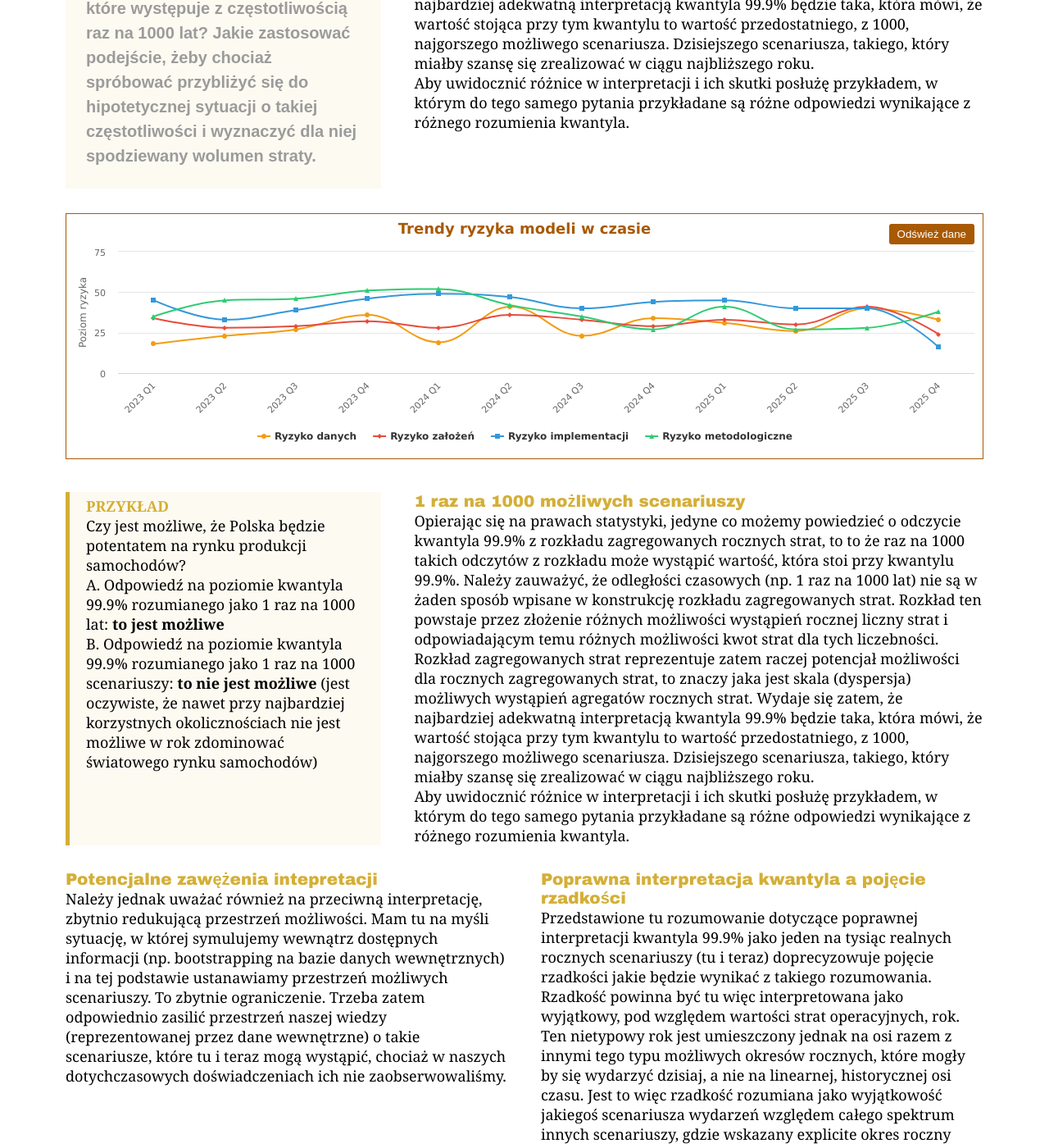
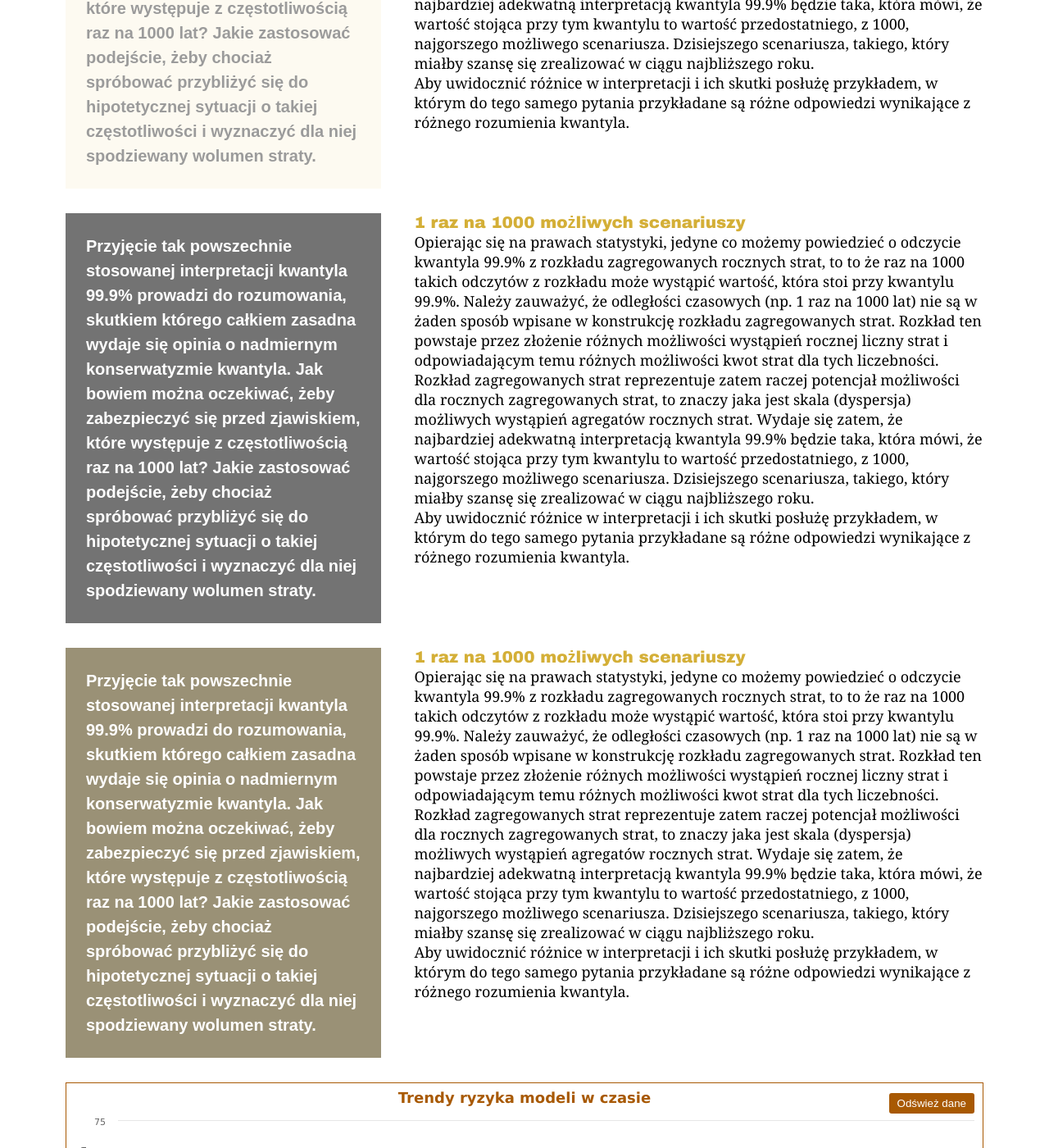
Before and after one commit to MaciejBuczak/risk-research, a Jekyll site: the page built from art-oprisk-kw999_v3_9.md, in a window 1280 px wide and 1400 px high, scrolled down 4020 px. Shown: the whole window at 82% size. Built offline with Jekyll 4.4.1, drawn with Linux system fonts in a browser that asks for light colours.

Commit message:
Update art-oprisk-kw999-layout_v3_9.html

```diff
--- a/_layouts/art-oprisk-kw999-layout_v3_9.html
+++ b/_layouts/art-oprisk-kw999-layout_v3_9.html
@@ -1107,6 +1107,44 @@
 
 
 
+
+
+
+
+        <!-- NOWE ELEMENTY: O5.1 i T 5.2 -->
+<div class="ryzmod-o51-container" style="gap: 20px;">
+  <!-- Lewy element - jednolite szare tło -->
+  <div class="ryzmod-o51-box" style="width: 35%; background-color: #737373; padding: 25px; position: relative; border-left: 0;">
+    <p style="color: white; font-family: Arial, sans-serif; font-weight: bold; margin: 0; line-height: 1.5; font-size: 20px;">Przyjęcie tak powszechnie stosowanej interpretacji kwantyla 99.9% prowadzi do rozumowania, skutkiem którego całkiem zasadna wydaje się opinia o nadmiernym konserwatyzmie kwantyla. Jak bowiem można oczekiwać, żeby zabezpieczyć się przed zjawiskiem, które występuje z częstotliwością raz na 1000 lat? Jakie zastosować podejście, żeby chociaż spróbować przybliżyć się do hipotetycznej sytuacji o takiej częstotliwości i wyznaczyć dla niej spodziewany wolumen straty.</p>
+  </div>
+
+  <!-- Tekst po prawej - bez zmian -->
+  <div class="ryzmod-t52-text">
+    <h5 style="font-family: Arial Black, Arial, sans-serif; font-size: 20px; font-weight: bold; margin-top: 0; color: #D4AF37;">1 raz na 1000 możliwych scenariuszy</h5>
+    <p>Opierając się na prawach statystyki, jedyne co możemy powiedzieć o odczycie kwantyla 99.9% z rozkładu zagregowanych rocznych strat, to to że raz na 1000 takich odczytów z rozkładu może wystąpić wartość, która stoi przy kwantylu 99.9%. Należy zauważyć, że odległości czasowych (np. 1 raz na 1000 lat) nie są w żaden sposób wpisane w konstrukcję rozkładu zagregowanych strat. Rozkład ten powstaje przez złożenie różnych możliwości wystąpień rocznej liczny strat i odpowiadającym temu różnych możliwości kwot strat dla tych liczebności. Rozkład zagregowanych strat reprezentuje zatem raczej potencjał możliwości dla rocznych zagregowanych strat, to znaczy jaka jest skala (dyspersja) możliwych wystąpień agregatów rocznych strat. Wydaje się zatem, że najbardziej adekwatną interpretacją kwantyla 99.9% będzie taka, która mówi, że wartość stojąca przy tym kwantylu to wartość przedostatniego, z 1000, najgorszego możliwego scenariusza. Dzisiejszego scenariusza, takiego, który miałby szansę się zrealizować w ciągu najbliższego roku.</p>
+    <p>Aby uwidocznić różnice w interpretacji i ich skutki posłużę przykładem, w którym do tego samego pytania przykładane są różne odpowiedzi wynikające z różnego rozumienia kwantyla.</p>
+  </div>
+</div>
+
+
+
+
+
+
+<!-- NOWE ELEMENTY: O5.1 i T 5.2 -->
+<div class="ryzmod-o51-container" style="gap: 20px;">
+  <!-- Lewy element - jednolite szare tło -->
+  <div class="ryzmod-o51-box" style="width: 35%; background-color: #9A9176; padding: 25px; position: relative; border-left: 0;">
+    <p style="color: white; font-family: Arial, sans-serif; font-weight: bold; margin: 0; line-height: 1.5; font-size: 20px;">Przyjęcie tak powszechnie stosowanej interpretacji kwantyla 99.9% prowadzi do rozumowania, skutkiem którego całkiem zasadna wydaje się opinia o nadmiernym konserwatyzmie kwantyla. Jak bowiem można oczekiwać, żeby zabezpieczyć się przed zjawiskiem, które występuje z częstotliwością raz na 1000 lat? Jakie zastosować podejście, żeby chociaż spróbować przybliżyć się do hipotetycznej sytuacji o takiej częstotliwości i wyznaczyć dla niej spodziewany wolumen straty.</p>
+  </div>
+
+  <!-- Tekst po prawej - bez zmian -->
+  <div class="ryzmod-t52-text">
+    <h5 style="font-family: Arial Black, Arial, sans-serif; font-size: 20px; font-weight: bold; margin-top: 0; color: #D4AF37;">1 raz na 1000 możliwych scenariuszy</h5>
+    <p>Opierając się na prawach statystyki, jedyne co możemy powiedzieć o odczycie kwantyla 99.9% z rozkładu zagregowanych rocznych strat, to to że raz na 1000 takich odczytów z rozkładu może wystąpić wartość, która stoi przy kwantylu 99.9%. Należy zauważyć, że odległości czasowych (np. 1 raz na 1000 lat) nie są w żaden sposób wpisane w konstrukcję rozkładu zagregowanych strat. Rozkład ten powstaje przez złożenie różnych możliwości wystąpień rocznej liczny strat i odpowiadającym temu różnych możliwości kwot strat dla tych liczebności. Rozkład zagregowanych strat reprezentuje zatem raczej potencjał możliwości dla rocznych zagregowanych strat, to znaczy jaka jest skala (dyspersja) możliwych wystąpień agregatów rocznych strat. Wydaje się zatem, że najbardziej adekwatną interpretacją kwantyla 99.9% będzie taka, która mówi, że wartość stojąca przy tym kwantylu to wartość przedostatniego, z 1000, najgorszego możliwego scenariusza. Dzisiejszego scenariusza, takiego, który miałby szansę się zrealizować w ciągu najbliższego roku.</p>
+    <p>Aby uwidocznić różnice w interpretacji i ich skutki posłużę przykładem, w którym do tego samego pytania przykładane są różne odpowiedzi wynikające z różnego rozumienia kwantyla.</p>
+  </div>
+</div>
 
 
 
```
